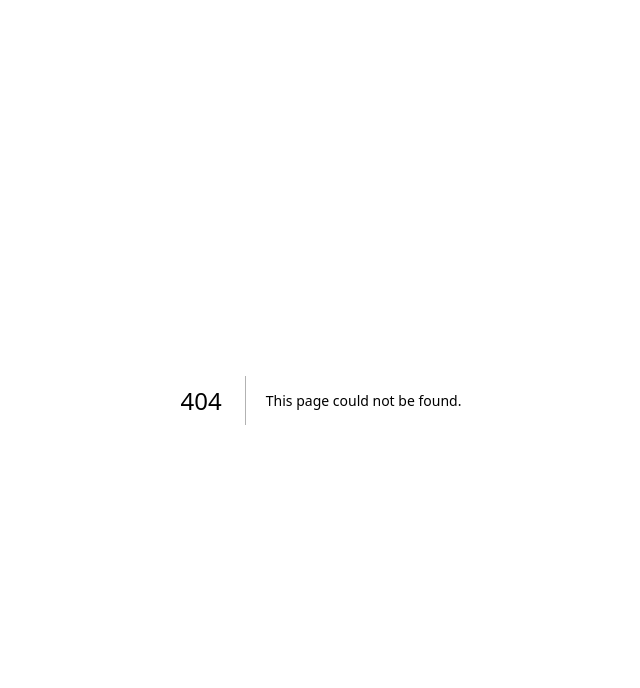
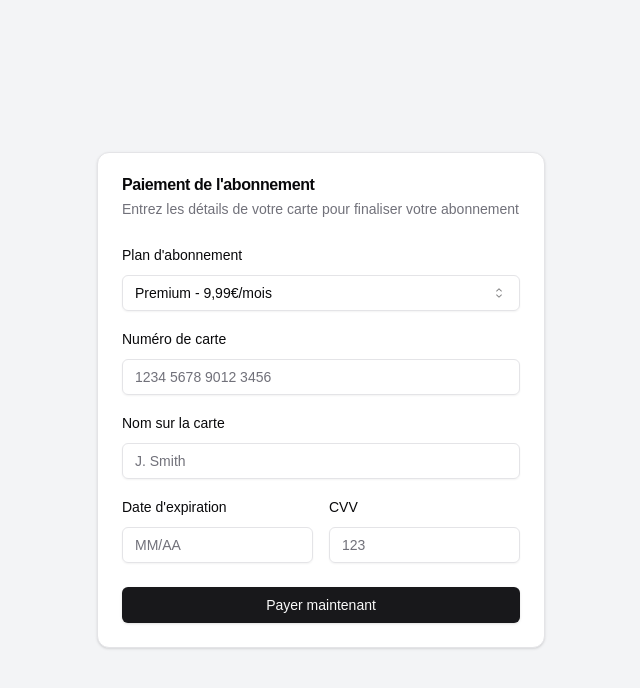
Before and after one commit to sulirb/SAAS-template, a Next.js app: page /payment in a window 1280 px wide. Before the commit this address had no page. Shown: the top 688 px of the page, without its empty margins (319-959 px from the left). Built offline with nearby package versions, Linux system fonts and the light colour scheme.

Commit message:
pricing payment and error pages

```diff
--- a/app/(auth)/login/page.tsx
+++ b/app/(auth)/login/page.tsx
@@ -40,7 +40,7 @@ const Login: React.FC = () => {
     setIsLoading(true);
     try {
       const response = await axios.post<LoginResponse>(
-        `http://localhost:4000/auth/login`,
+        `http://localhost:1000/auth/login`,
         {
           email,
           password,
--- a/app/(auth)/register/page.tsx
+++ b/app/(auth)/register/page.tsx
@@ -35,7 +35,7 @@ export default function RegisterPage() {
     }
 
     try {
-      const response = await fetch("http://localhost:4000/auth/signup", {
+      const response = await fetch("http://localhost:1000/auth/signup", {
         method: "POST",
         headers: { "Content-Type": "application/json" },
         body: JSON.stringify({ email, password }),
--- a/app/dashboard/page.tsx
+++ b/app/dashboard/page.tsx
@@ -5,9 +5,28 @@ import { Card, CardContent, CardHeader, CardTitle } from "@/components/ui/card";
 import { Button } from "@/components/ui/button";
 import { Input } from "@/components/ui/input";
 import { BarChart, List, ShoppingCart, Users } from "lucide-react";
+import { useCookies } from "react-cookie";
+import { useRouter } from "next/navigation";
+import { useEffect } from "react";
 
 export default function Dashboard() {
   const [searchTerm, setSearchTerm] = useState("");
+  const [cookies] = useCookies(["token"]);
+  const token = cookies.token;
+  const router = useRouter();
+  const [isLoading, setIsLoading] = useState(true);
+
+  useEffect(() => {
+    if (!token) {
+      router.push("/error");
+    } else {
+      setIsLoading(false);
+    }
+  }, [token, router]);
+
+  if (isLoading) {
+    return null;
+  }
 
   return (
     <div className="flex h-screen bg-gray-100">
--- /dev/null
+++ b/app/error.tsx
@@ -0,0 +1,41 @@
+"use client";
+
+import { useEffect } from "react";
+import Link from "next/link";
+import { Button } from "@/components/ui/button";
+import { AlertCircle } from "lucide-react";
+
+export default function Error({
+  error,
+  reset,
+}: {
+  error: Error & { digest?: string };
+  reset: () => void;
+}) {
+  useEffect(() => {
+    // Vous pouvez logger l'erreur sur un service d'analyse d'erreurs ici
+    console.error(error);
+  }, [error]);
+
+  return (
+    <div className="flex flex-col items-center justify-center min-h-screen bg-gray-100 px-4">
+      <div className="text-center">
+        <AlertCircle className="mx-auto h-16 w-16 text-red-500 mb-4" />
+        <h1 className="text-3xl font-bold text-gray-900 mb-2">
+          Oups ! Une erreur s'est produite
+        </h1>
+        <p className="text-xl text-gray-600 mb-8">
+          Nous sommes désolés, mais quelque chose s'est mal passé.
+        </p>
+        <div className="space-x-4">
+          <Button onClick={() => reset()} variant="outline">
+            Réessayer
+          </Button>
+          <Link href="/" passHref>
+            <Button>Retour à l'accueil</Button>
+          </Link>
+        </div>
+      </div>
+    </div>
+  );
+}
--- /dev/null
+++ b/app/not-found.tsx
@@ -0,0 +1,22 @@
+import Link from "next/link";
+import { Button } from "@/components/ui/button";
+import { Search } from "lucide-react";
+
+export default function NotFound() {
+  return (
+    <div className="flex flex-col items-center justify-center min-h-screen bg-gray-100 px-4">
+      <div className="text-center">
+        <Search className="mx-auto h-16 w-16 text-gray-400 mb-4" />
+        <h1 className="text-3xl font-bold text-gray-900 mb-2">
+          404 - Page non trouvée
+        </h1>
+        <p className="text-xl text-gray-600 mb-8">
+          Désolé, nous n'avons pas pu trouver la page que vous recherchez.
+        </p>
+        <Link href="/" passHref>
+          <Button>Retour à l'accueil</Button>
+        </Link>
+      </div>
+    </div>
+  );
+}
--- a/app/page.tsx
+++ b/app/page.tsx
@@ -3,6 +3,7 @@
 import Link from "next/link";
 import { Button } from "@/components/ui/button";
 import { useCookies } from "react-cookie";
+import { useRouter } from "next/navigation";
 import { useState, useEffect } from "react";
 import {
   Card,
@@ -16,6 +17,7 @@ import { Check } from "lucide-react";
 
 export default function Home() {
   const [cookies, setCookie, removeCookie] = useCookies(["token"]);
+  const router = useRouter();
   const [isClient, setIsClient] = useState(false);
   const [token, setToken] = useState(null);
 
@@ -25,8 +27,20 @@ export default function Home() {
   }, [cookies.token]);
 
   const handleLogout = () => {
-    window.location.href = "/";
     removeCookie("token");
+    router.push("/");
+  };
+
+  const handlePlanClick = (planName) => {
+    if (token) {
+      if (planName === "Gratuit") {
+        router.push("/dashboard");
+      } else {
+        router.push("/payment");
+      }
+    } else {
+      router.push("/login");
+    }
   };
 
   if (!isClient) {
@@ -129,10 +143,7 @@ export default function Home() {
                 <CardFooter>
                   <Button
                     className="w-full"
-                    onClick={() =>
-                      (window.location.href =
-                        plan.name === "Gratuit" ? "/dashboard" : "/pricing")
-                    }
+                    onClick={() => handlePlanClick(plan.name)}
                   >
                     {plan.name === "Gratuit" ? "Commencer" : "S'abonner"}
                   </Button>
--- /dev/null
+++ b/app/payment/page.tsx
@@ -0,0 +1,177 @@
+"use client";
+
+import { useState } from "react";
+import { useRouter } from "next/navigation";
+import {
+  Card,
+  CardContent,
+  CardDescription,
+  CardFooter,
+  CardHeader,
+  CardTitle,
+} from "@/components/ui/card";
+import { Input } from "@/components/ui/input";
+import { Label } from "@/components/ui/label";
+import { Button } from "@/components/ui/button";
+import {
+  Select,
+  SelectContent,
+  SelectItem,
+  SelectTrigger,
+  SelectValue,
+} from "@/components/ui/select";
+import { AlertCircle, CheckCircle2 } from "lucide-react";
+import { Alert, AlertDescription, AlertTitle } from "@/components/ui/alert";
+
+export default function PaymentPage() {
+  const router = useRouter();
+  const [cardNumber, setCardNumber] = useState("");
+  const [cardName, setCardName] = useState("");
+  const [expiryDate, setExpiryDate] = useState("");
+  const [cvv, setCvv] = useState("");
+  const [plan, setPlan] = useState("premium");
+  const [isLoading, setIsLoading] = useState(false);
+  const [error, setError] = useState("");
+  const [success, setSuccess] = useState(false);
+
+  const handleSubmit = async (e: React.FormEvent) => {
+    e.preventDefault();
+    setIsLoading(true);
+    setError("");
+
+    // Ici, vous intégreriez normalement avec votre API de paiement
+    // Ceci est une simulation de traitement de paiement
+    try {
+      await new Promise((resolve) => setTimeout(resolve, 2000)); // Simule une requête API
+
+      // Simule une vérification basique
+      if (cardNumber.length !== 16 || cvv.length !== 3) {
+        throw new Error("Informations de carte invalides");
+      }
+
+      setSuccess(true);
+      // Rediriger vers le tableau de bord après un paiement réussi
+      setTimeout(() => router.push("/dashboard"), 2000);
+    } catch (err) {
+      setError(
+        err.message || "Une erreur est survenue lors du traitement du paiement"
+      );
+    } finally {
+      setIsLoading(false);
+    }
+  };
+
+  if (success) {
+    return (
+      <div className="flex items-center justify-center min-h-screen bg-gray-100">
+        <Alert className="max-w-md">
+          <CheckCircle2 className="h-4 w-4" />
+          <AlertTitle>Paiement réussi !</AlertTitle>
+          <AlertDescription>
+            Votre abonnement a été activé. Vous allez être redirigé vers votre
+            tableau de bord.
+          </AlertDescription>
+        </Alert>
+      </div>
+    );
+  }
+
+  return (
+    <div className="flex items-center justify-center min-h-screen bg-gray-100">
+      <Card className="w-full max-w-md">
+        <CardHeader>
+          <CardTitle>Paiement de l&apos;abonnement</CardTitle>
+          <CardDescription>
+            Entrez les détails de votre carte pour finaliser votre abonnement
+          </CardDescription>
+        </CardHeader>
+        <CardContent>
+          <form onSubmit={handleSubmit}>
+            <div className="space-y-4">
+              <div className="space-y-2">
+                <Label htmlFor="plan">Plan d&apos;abonnement</Label>
+                <Select value={plan} onValueChange={setPlan}>
+                  <SelectTrigger id="plan">
+                    <SelectValue placeholder="Sélectionnez un plan" />
+                  </SelectTrigger>
+                  <SelectContent>
+                    <SelectItem value="premium">
+                      Premium - 9,99€/mois
+                    </SelectItem>
+                    <SelectItem value="business">
+                      Business - 24,99€/mois
+                    </SelectItem>
+                  </SelectContent>
+                </Select>
+              </div>
+              <div className="space-y-2">
+                <Label htmlFor="cardNumber">Numéro de carte</Label>
+                <Input
+                  id="cardNumber"
+                  placeholder="1234 5678 9012 3456"
+                  value={cardNumber}
+                  onChange={(e) =>
+                    setCardNumber(
+                      e.target.value.replace(/\D/g, "").slice(0, 16)
+                    )
+                  }
+                  required
+                />
+              </div>
+              <div className="space-y-2">
+                <Label htmlFor="cardName">Nom sur la carte</Label>
+                <Input
+                  id="cardName"
+                  placeholder="J. Smith"
+                  value={cardName}
+                  onChange={(e) => setCardName(e.target.value)}
+                  required
+                />
+              </div>
+              <div className="grid grid-cols-2 gap-4">
+                <div className="space-y-2">
+                  <Label htmlFor="expiryDate">Date d&apos;expiration</Label>
+                  <Input
+                    id="expiryDate"
+                    placeholder="MM/AA"
+                    value={expiryDate}
+                    onChange={(e) => setExpiryDate(e.target.value)}
+                    required
+                  />
+                </div>
+                <div className="space-y-2">
+                  <Label htmlFor="cvv">CVV</Label>
+                  <Input
+                    id="cvv"
+                    placeholder="123"
+                    value={cvv}
+                    onChange={(e) =>
+                      setCvv(e.target.value.replace(/\D/g, "").slice(0, 3))
+                    }
+                    required
+                  />
+                </div>
+              </div>
+            </div>
+            {error && (
+              <Alert variant="destructive" className="mt-4">
+                <AlertCircle className="h-4 w-4" />
+                <AlertTitle>Erreur</AlertTitle>
+                <AlertDescription>{error}</AlertDescription>
+              </Alert>
+            )}
+          </form>
+        </CardContent>
+        <CardFooter>
+          <Button
+            className="w-full"
+            onClick={handleSubmit}
+            disabled={isLoading}
+          >
+            {isLoading ? "Traitement..." : "Payer maintenant"}
+          </Button>
+        </CardFooter>
+      </Card>
+    </div>
+  );
+}
--- a/app/pricing/page.tsx
+++ b/app/pricing/page.tsx
@@ -10,6 +10,26 @@ import {
 import { Check } from "lucide-react";
 
 export default function Pricing() {
+  const [cookies, setCookie, removeCookie] = useCookies(["token"]);
+  const [isClient, setIsClient] = useState(false);
+  const [token, setToken] = useState(null);
+
+  const handlePlanClick = (planName) => {
+    if (token) {
+      if (planName === "Gratuit") {
+        router.push("/dashboard");
+      } else {
+        router.push("/payment");
+      }
+    } else {
+      router.push("/login");
+    }
+  };
+
+  if (!isClient) {
+    return null; // Ou un placeholder, comme un loader
+  }
+
   const plans = [
     {
       name: "Gratuit",
@@ -85,7 +105,10 @@ export default function Pricing() {
                 </ul>
               </CardContent>
               <CardFooter>
-                <Button className="w-full">
+                <Button
+                  className="w-full"
+                  onClick={() => handlePlanClick(plan.name)}
+                >
                   {plan.name === "Gratuit" ? "Commencer" : "S'abonner"}
                 </Button>
               </CardFooter>
```
